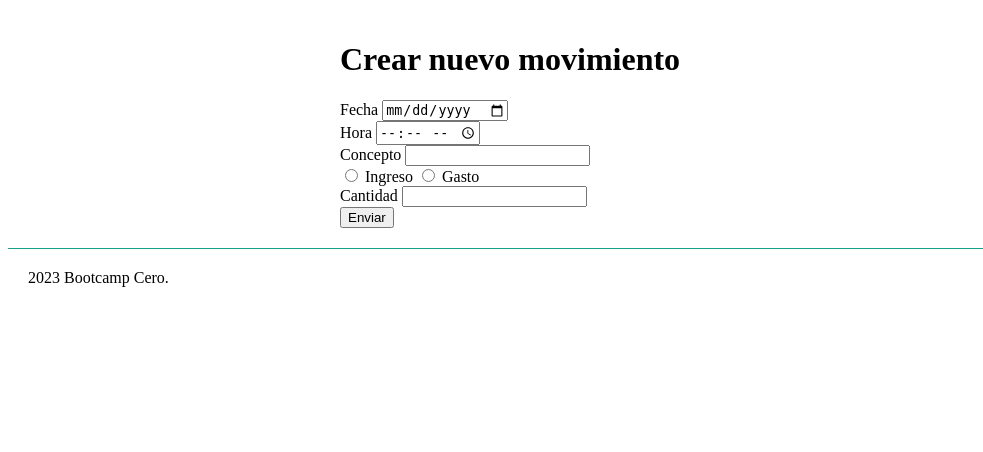
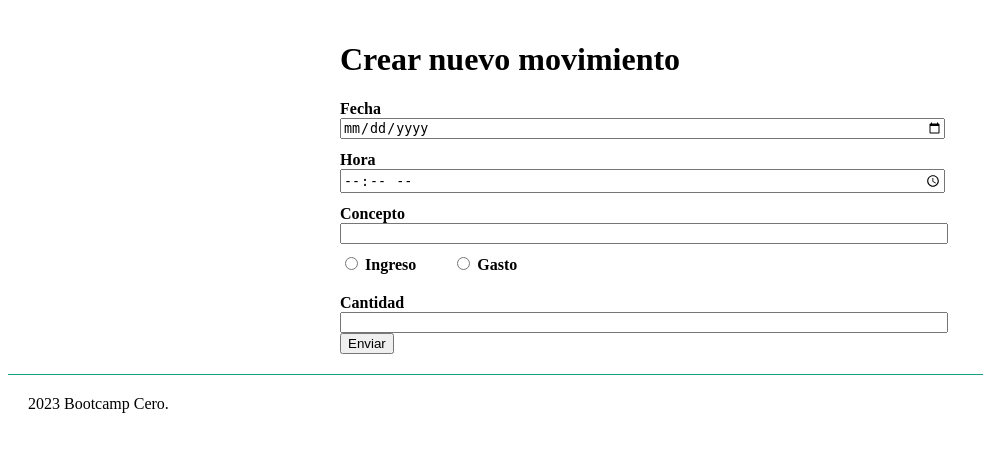
Before and after one commit to juliangordon88/Practicando-Git, a Flask app: page /nuevo in a window 1280 px wide. Shown: the part 83-535 px from the top of the page, without its empty margins (0-983 px from the left). Run offline with Flask 2, Linux system fonts and the light colour scheme.

Commit message:
feat: estilos de formulario

```diff
--- a/balance/static/css/styles.css
+++ b/balance/static/css/styles.css
@@ -69,3 +69,22 @@ table.paper {
   padding: 20px;
   border-top: var(--default-border);
 }
+
+/* Estilos de formulario */
+.campo-formulario label {
+  display: block;
+  font-size: 1rem;
+  font-weight: bold;
+  padding: 0;
+  margin-top: .75rem;
+}
+
+.campo-formulario .radio-label {
+  display: inline-block;
+  margin-bottom: .5rem;
+  margin-right: 2rem;
+}
+
+.campo-formulario input:not([type="radio"]) {
+  width: 100%;
+}
--- a/balance/templates/nuevo.html
+++ b/balance/templates/nuevo.html
@@ -37,9 +37,9 @@
 
   <div class="campo-formulario">
     <input type="radio" name="mov_type" id="ingreso" value="I">
-    <label for="ingreso">Ingreso</label>
+    <label for="ingreso" class="radio-label">Ingreso</label>
     <input type="radio" name="mov_type" id="gasto" value="G">
-    <label for="gasto">Gasto</label>
+    <label for="gasto" class="radio-label">Gasto</label>
   </div>
 
   <div class="campo-formulario">
```
